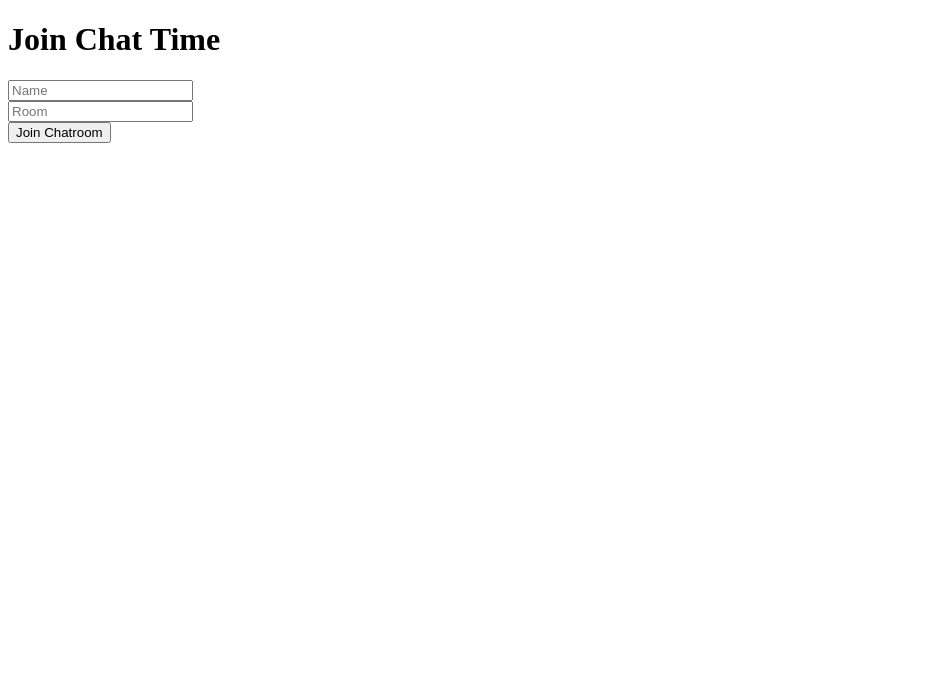
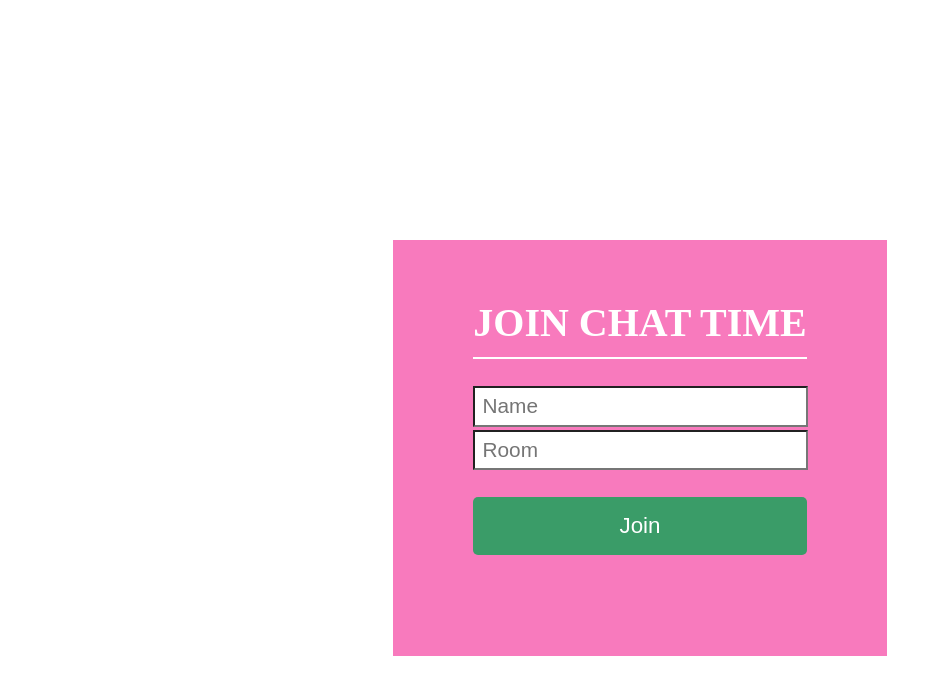
Before and after one commit to webroyit/yc93ns-WRIChatTime, a React (Create React App) app: page / in a window 1280 px wide. Shown: the top 694 px of the page, without its empty margins (0-942 px from the left). Built offline with nearby package versions, Linux system fonts and the light colour scheme.

Commit message:
Styles the join page

```diff
--- a/src/components/Join.js
+++ b/src/components/Join.js
@@ -25,7 +25,7 @@ const Join = () => {
                         onChange={e => setRoom(e.target.value)} />
                 </div>
                 <Link onClick={e => (!name || !room) ? e.preventDefault() : null} to={`/chat?name=${name}&room=${room}`}>
-                    <button className="join__button" type="submit">Join Chatroom</button>
+                    <button className="join__button" type="submit">Join</button>
                 </Link>
             </div>
         </div>
--- a/src/index.css
+++ b/src/index.css
@@ -0,0 +1,45 @@
+
+/* *************************************** Join ********************************** */
+.join{
+    display: flex;
+    justify-content: center;
+    text-align: center;
+    margin-top: 15rem;
+    height: 100vh;
+}
+
+.join__container{
+    height: 22rem;
+    padding: 2rem 5rem;
+    background-color: #f872b9ef;
+}
+
+.join__heading{
+    color: white;
+    font-size: 2.5rem;
+    text-transform: uppercase;
+    padding-bottom: .7rem;
+    border-bottom: 2px solid white;
+}
+
+.join__input{
+    border-radius: 0;
+    padding: .4rem .45rem;
+    margin-bottom: 3px;
+    width: 95%;
+    font-size: 1.3rem;
+}
+
+.join__button{
+    color: #fff;
+    background-color: #3a9c68;
+    font-size: 1.4rem;
+    text-decoration: none;
+    margin-top: 1.5rem;
+    padding: 1rem;
+    border-radius: 5px;
+    display: inline-block;
+    border: none;
+    width: 100%;
+    cursor: pointer;
+}
```
